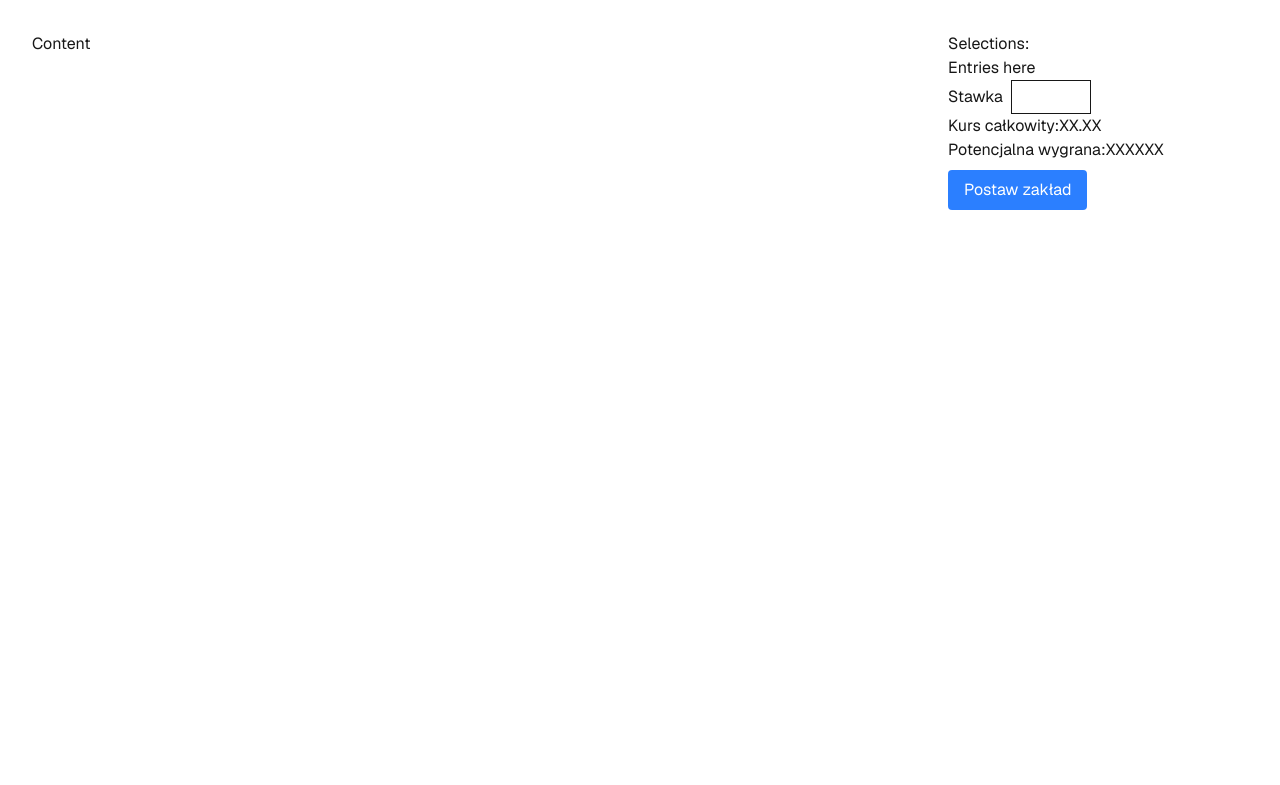
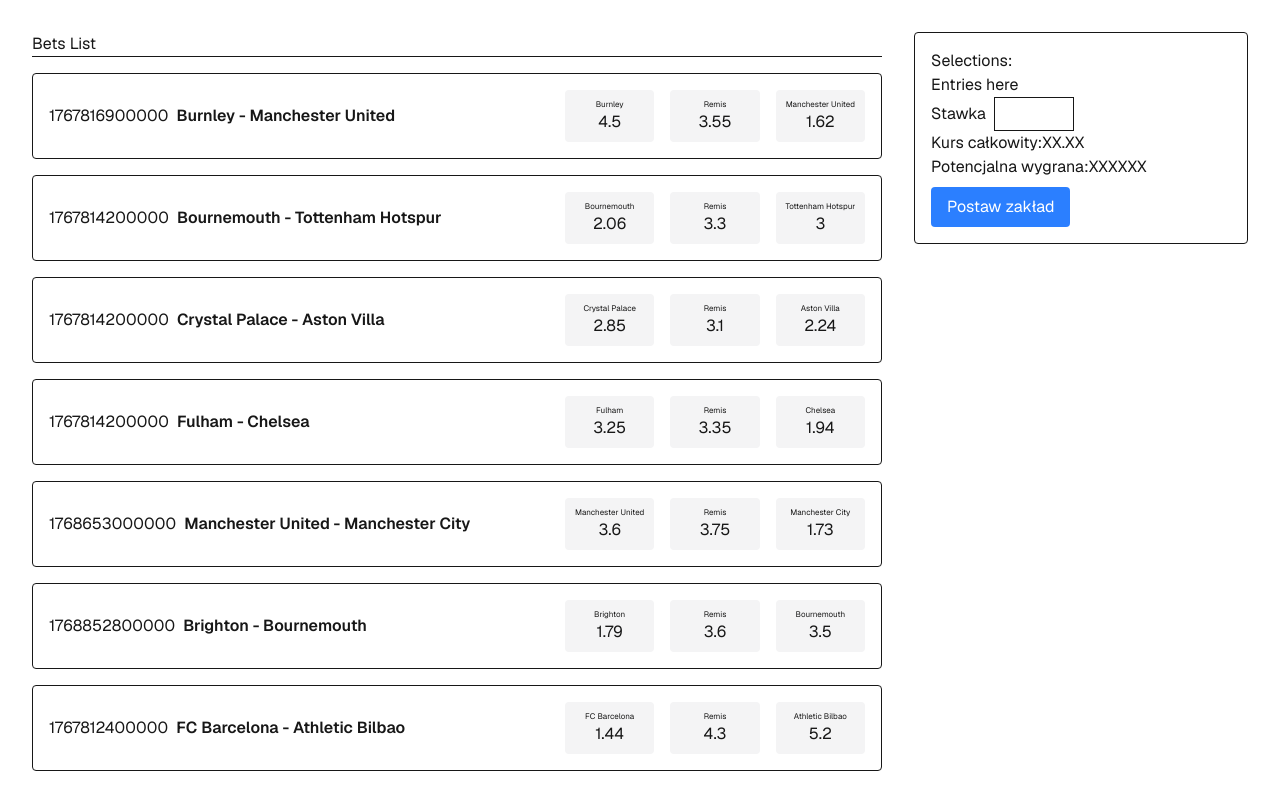
Before and after one commit to vincer0/potential-fiesta, a Next.js app: page / in a window 1280 px wide. Shown: the top 785 px of the page. Built offline with nearby package versions, Linux system fonts and the light colour scheme.

Commit message:
basic market

```diff
--- a/src/app/page.tsx
+++ b/src/app/page.tsx
@@ -9,11 +9,11 @@ export default async function Home() {
   const events = await fetchEvents();
 
   return (
-    <div className="flex min-h-screen items-center justify-center font-sans">
+    <div className="flex items-center justify-center font-sans">
       <StoreHydrator mockedEvents={events} />
-      <main className="flex min-h-screen w-full items-center justify-between p-8 bg-white sm:items-start gap-8">
+      <main className="flex w-full items-center justify-between p-8 bg-white sm:items-start gap-8">
         <Content />
-        <div className="hidden md:block">
+        <div className="hidden md:block p-4 border rounded">
           <Betslip />
         </div>
         <Drawer />
--- a/src/components/content/content.tsx
+++ b/src/components/content/content.tsx
@@ -1,12 +1,14 @@
 'use client';
-import { useAppStore } from "@/providers/store-provider";
+
+import EventList from "./partials/event-list/event-list";
 
 const Content = () => {
-  const { games } = useAppStore((state) => state);
-
-  console.log('games in content', games);
-
-  return <div className="flex flex-grow">Content</div>;
+  return <div className="flex flex-col flex-grow">
+    <div className="w-full mb-4 border-b">
+        <p>Bets List</p>
+    </div>
+    <EventList />
+  </div>;
 };
 
 export default Content;
--- /dev/null
+++ b/src/components/content/partials/event-list-item/event-list-item.tsx
@@ -0,0 +1,33 @@
+import Market from "@/components/market/market";
+import { Event } from "@/types/event";
+import React from "react";
+
+interface EventListItemProps {
+  event: Event;
+}
+
+const MAIN_MARKET_GROUP_TYPE_ID = 1;
+
+const EventListItem = ({ event }: EventListItemProps) => {
+  // Example: ID of the market group to show on list
+  const mainMarketGroup = event.eventGames.find(
+    (game) => game.gameType === MAIN_MARKET_GROUP_TYPE_ID
+  );
+
+  return (
+    <div key={event.eventId} className="flex flex-col xl:flex-row p-4 border rounded gap-4 items-center justify-between">
+      <div className="flex flex-col md:flex-row gap-2">
+        <p>{event.eventStart}</p>
+        <p className="font-semibold">{event.eventName}</p>
+      </div>
+      <div className="grid gap-4 grid-cols-3 w-full xl:w-[300px]">
+        {mainMarketGroup &&
+          mainMarketGroup.outcomes.map((game) => (
+            <Market key={game.outcomeId} market={game} />
+          ))}
+      </div>
+    </div>
+  );
+};
+
+export default EventListItem;
--- /dev/null
+++ b/src/components/content/partials/event-list/event-list.tsx
@@ -0,0 +1,16 @@
+import React from "react";
+import { useAppStore } from "@/providers/store-provider";
+import EventListItem from "../event-list-item/event-list-item";
+
+const EventList = () => {
+  const { games } = useAppStore((state) => state);
+
+  console.log("games in content", games);
+  return (
+    <div className="flex flex-col gap-4">
+      {games.items.map((game) => <EventListItem key={game.eventId} event={game} />)}
+    </div>
+  );
+};
+
+export default EventList;
--- /dev/null
+++ b/src/components/market/market.tsx
@@ -0,0 +1,17 @@
+'use client';
+import { Outcome } from '@/types/outcome';
+
+interface MarketProps {
+    market: Outcome;
+}
+
+const Market = ({ market }: MarketProps) => {
+  return (
+    <div className="bg-zinc-100 p-2 rounded flex flex-col cursor-pointer hover:bg-zinc-200">
+        <p className="text-[8px] text-center">{market.outcomeName}</p>
+        <p className="text-center">{market.outcomeOdds}</p>
+    </div>
+  )
+}
+
+export default Market;
```
